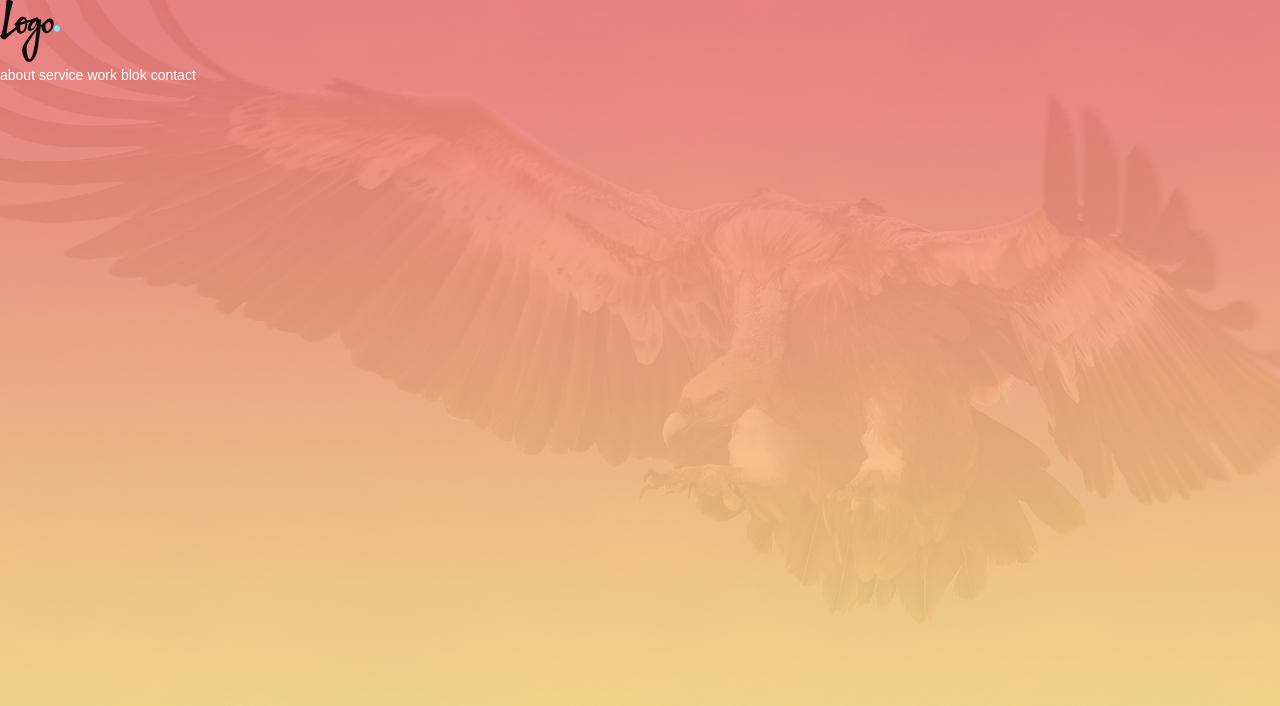
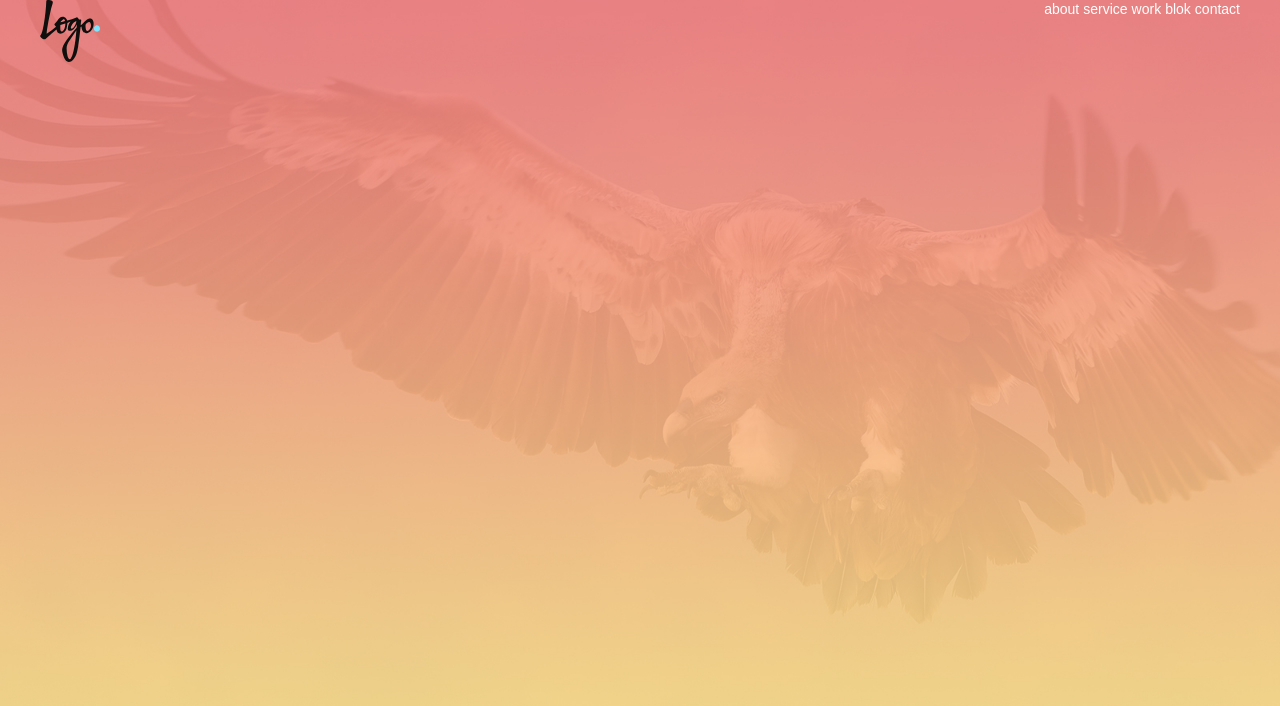
Before and after one commit to slavin444/Mogo-, a plain HTML site: page index.html in a window 1280 px wide. Drawn offline with Linux system fonts and the light colour scheme.

Commit message:
Update main.css

```diff
--- a/styles/main.css
+++ b/styles/main.css
@@ -9,12 +9,17 @@
 }
 .container {
 	width: 1200px;
+	margin: 0 auto;
 }
 
 .navbar img {
 	width: 60px;
+	float: left;
 }
 
+nav {
+	float: right;
+}
 
 nav li {
 	display: inline-block;
```
